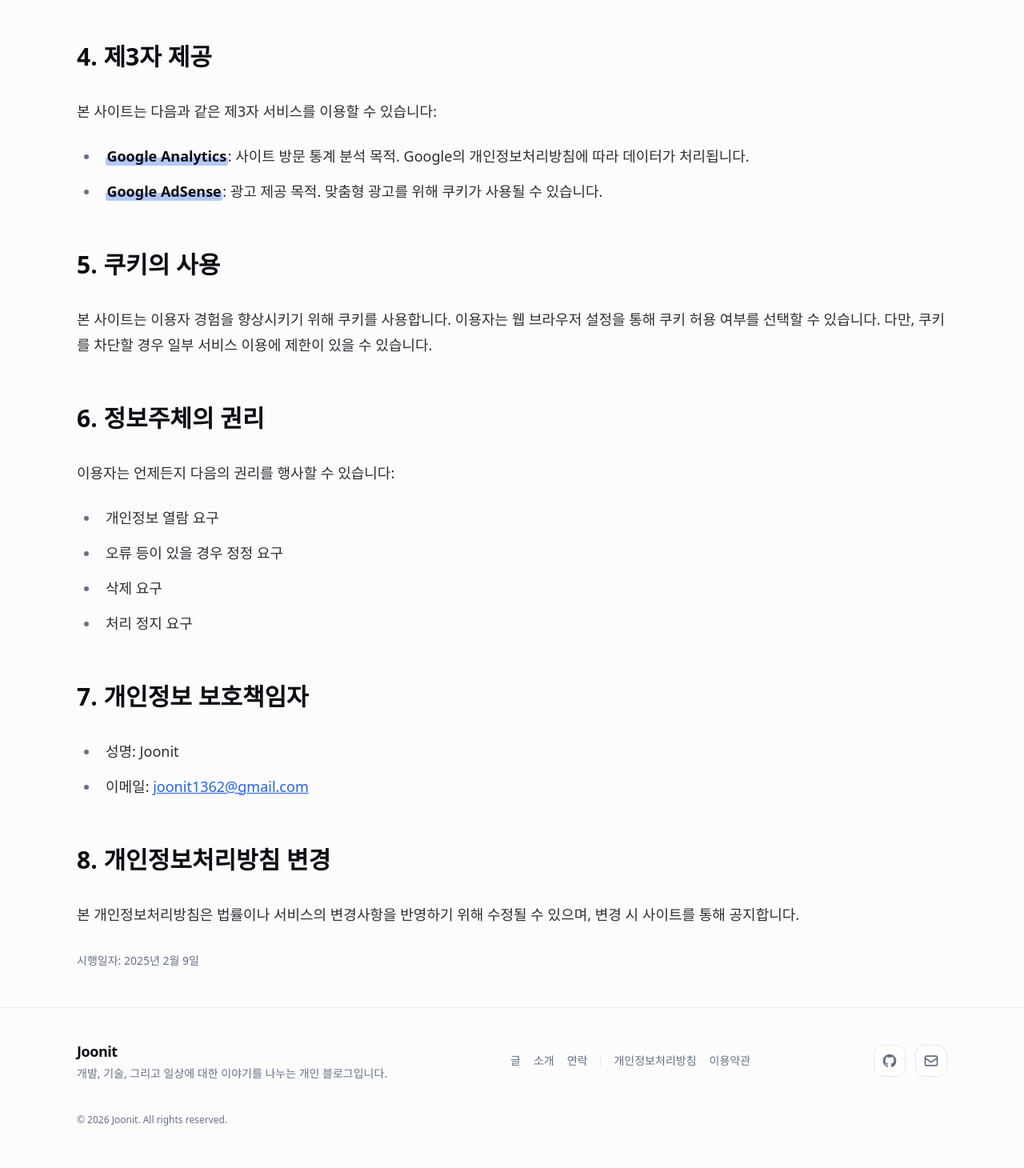
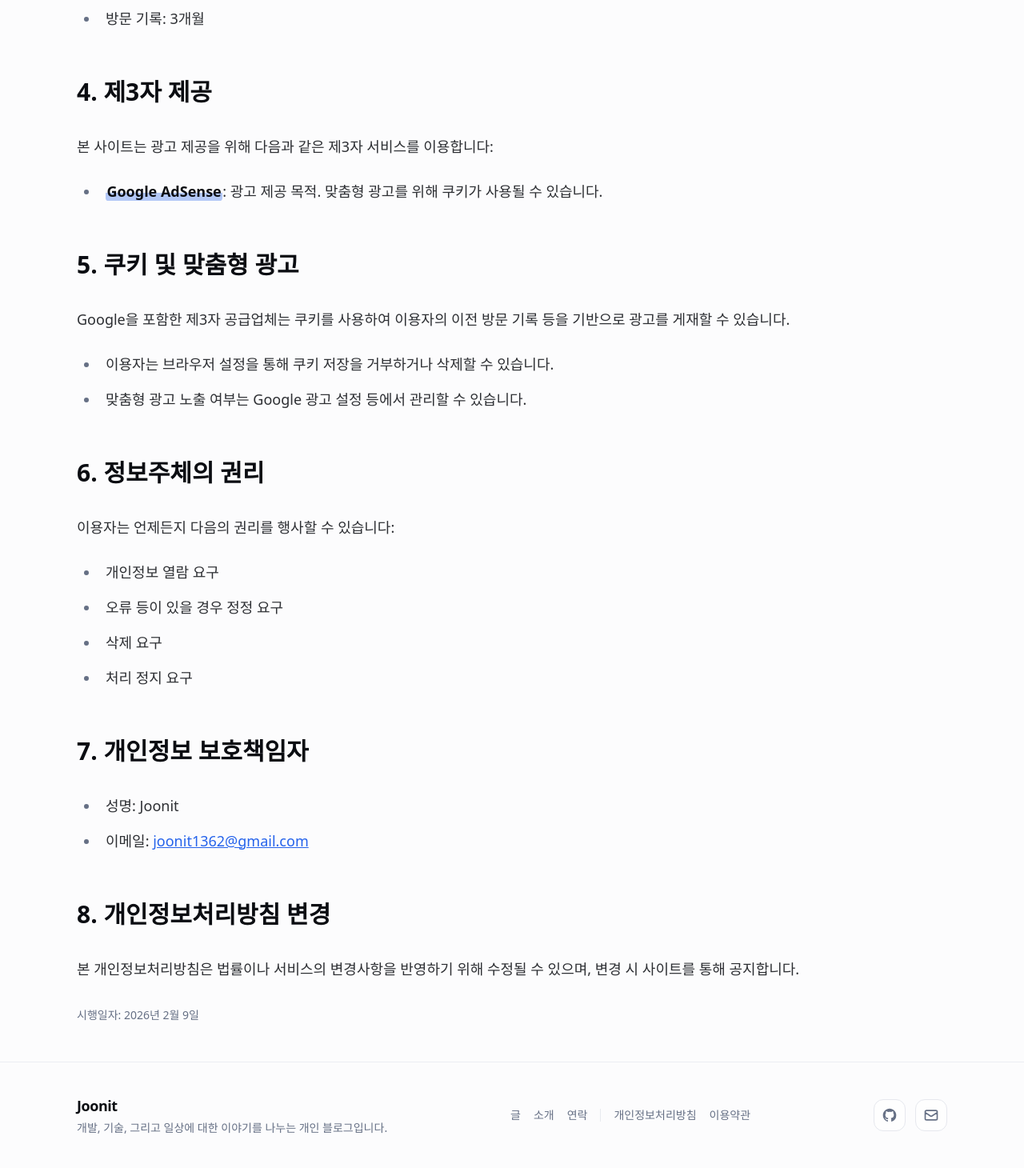
Before and after one commit to parkjs1362/joonit, a Next.js app: page /privacy in a window 1280 px wide. Shown: the part 1140-2600 px from the top of the page at 80% size. Built offline with nearby package versions, Linux system fonts and the light colour scheme.

Commit message:
chore: AdSense readiness (ads.txt, policy, meta)

```diff
--- a/app/layout.tsx
+++ b/app/layout.tsx
@@ -93,6 +93,7 @@ export default function RootLayout({
           }}
         />
         {/* Google AdSense */}
+        <meta name="google-adsense-account" content="ca-pub-9437130351538375" />
         <script
           async
           src="https://pagead2.googlesyndication.com/pagead/js/adsbygoogle.js?client=ca-pub-9437130351538375"
--- a/app/privacy/page.tsx
+++ b/app/privacy/page.tsx
@@ -38,6 +38,7 @@ export default function PrivacyPage() {
             <li>사이트 이용 통계 분석 및 서비스 개선</li>
             <li>콘텐츠 최적화</li>
             <li>부정 이용 방지</li>
+            <li>광고 제공 및 광고 성과 측정</li>
           </ul>
 
           <h2>3. 개인정보 보유 및 이용 기간</h2>
@@ -50,24 +51,23 @@ export default function PrivacyPage() {
           </ul>
 
           <h2>4. 제3자 제공</h2>
-          <p>본 사이트는 다음과 같은 제3자 서비스를 이용할 수 있습니다:</p>
+          <p>본 사이트는 광고 제공을 위해 다음과 같은 제3자 서비스를 이용합니다:</p>
           <ul>
-            <li>
-              <strong>Google Analytics</strong>: 사이트 방문 통계 분석 목적.
-              Google의 개인정보처리방침에 따라 데이터가 처리됩니다.
-            </li>
             <li>
               <strong>Google AdSense</strong>: 광고 제공 목적.
               맞춤형 광고를 위해 쿠키가 사용될 수 있습니다.
             </li>
           </ul>
 
-          <h2>5. 쿠키의 사용</h2>
+          <h2>5. 쿠키 및 맞춤형 광고</h2>
           <p>
-            본 사이트는 이용자 경험을 향상시키기 위해 쿠키를 사용합니다.
-            이용자는 웹 브라우저 설정을 통해 쿠키 허용 여부를 선택할 수 있습니다.
-            다만, 쿠키를 차단할 경우 일부 서비스 이용에 제한이 있을 수 있습니다.
+            Google을 포함한 제3자 공급업체는 쿠키를 사용하여 이용자의
+            이전 방문 기록 등을 기반으로 광고를 게재할 수 있습니다.
           </p>
+          <ul>
+            <li>이용자는 브라우저 설정을 통해 쿠키 저장을 거부하거나 삭제할 수 있습니다.</li>
+            <li>맞춤형 광고 노출 여부는 Google 광고 설정 등에서 관리할 수 있습니다.</li>
+          </ul>
 
           <h2>6. 정보주체의 권리</h2>
           <p>이용자는 언제든지 다음의 권리를 행사할 수 있습니다:</p>
@@ -93,7 +93,7 @@ export default function PrivacyPage() {
             수정될 수 있으며, 변경 시 사이트를 통해 공지합니다.
           </p>
 
-          <p className="text-muted text-sm mt-8">시행일자: 2025년 2월 9일</p>
+          <p className="text-muted text-sm mt-8">시행일자: 2026년 2월 9일</p>
         </div>
       </AnimatedSection>
     </div>
--- a/app/terms/page.tsx
+++ b/app/terms/page.tsx
@@ -37,8 +37,8 @@ export default function TermsPage() {
           <h2>제3조 (서비스의 제공)</h2>
           <p>본 사이트는 다음과 같은 서비스를 제공합니다:</p>
           <ul>
-            <li>기술 블로그 게시물 열람</li>
-            <li>개발 관련 정보 및 튜토리얼 제공</li>
+            <li>블로그 게시물 열람</li>
+            <li>개발/역사/일상 관련 정보 제공</li>
             <li>기타 본 사이트가 정하는 서비스</li>
           </ul>
 
@@ -99,7 +99,7 @@ export default function TermsPage() {
             경우, 서비스 이용을 중단할 수 있습니다.
           </p>
 
-          <p className="text-muted text-sm mt-8">시행일자: 2025년 2월 9일</p>
+          <p className="text-muted text-sm mt-8">시행일자: 2026년 2월 9일</p>
         </div>
       </AnimatedSection>
     </div>
--- a/components/MDXComponents.tsx
+++ b/components/MDXComponents.tsx
@@ -38,7 +38,10 @@ function HeadingLink({
         >
           {children}
         </a>
-      <span className="ml-2 align-middle text-muted/70 opacity-0 group-hover:opacity-100 transition-opacity select-none">
+      <span
+        aria-hidden="true"
+        className="ml-2 align-middle text-muted opacity-0 group-hover:opacity-100 transition-opacity select-none"
+      >
         #
       </span>
     </Tag>
```
Also changed, not shown: public/ads.txt (added). Lines whose indentation alone changed are shown as unchanged.
